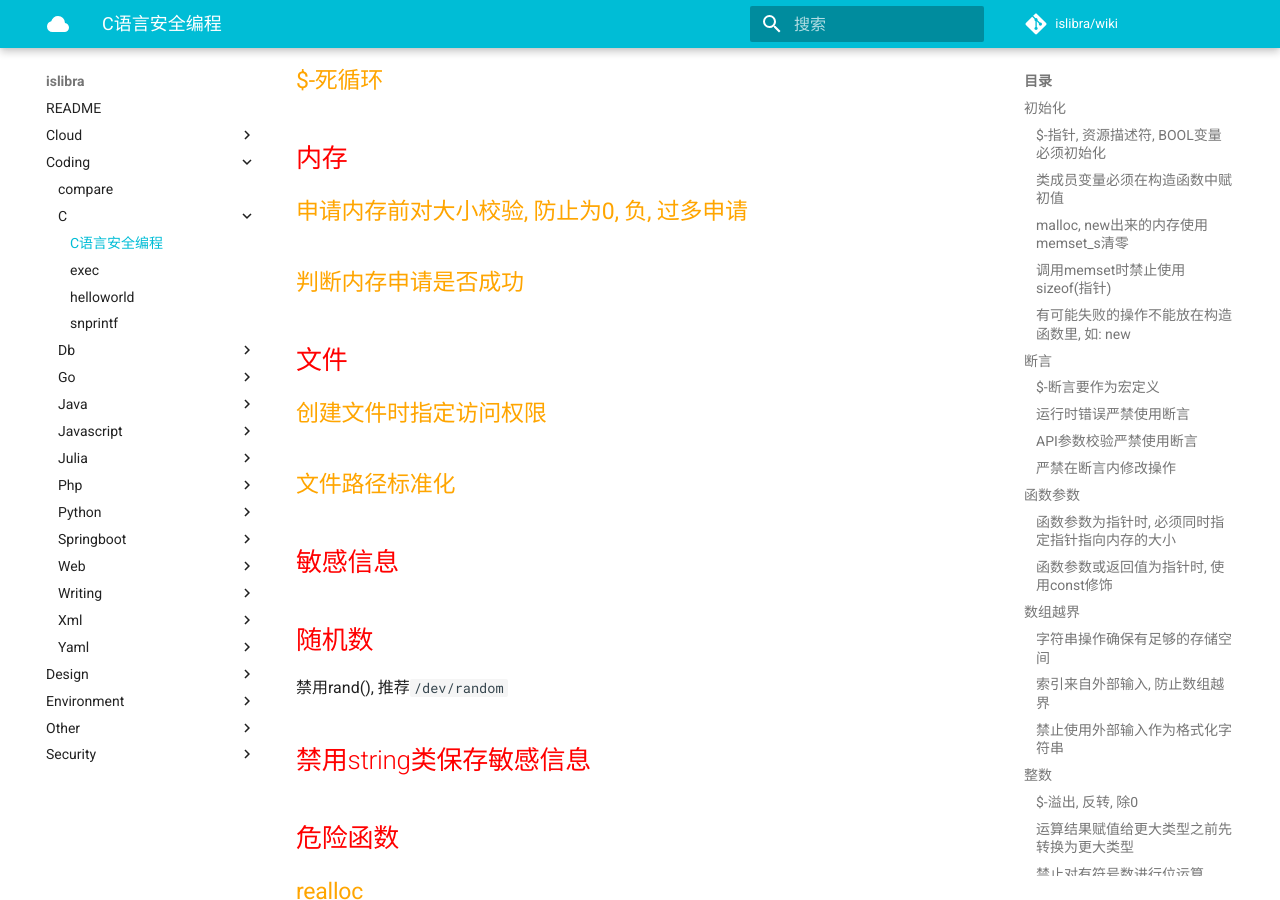
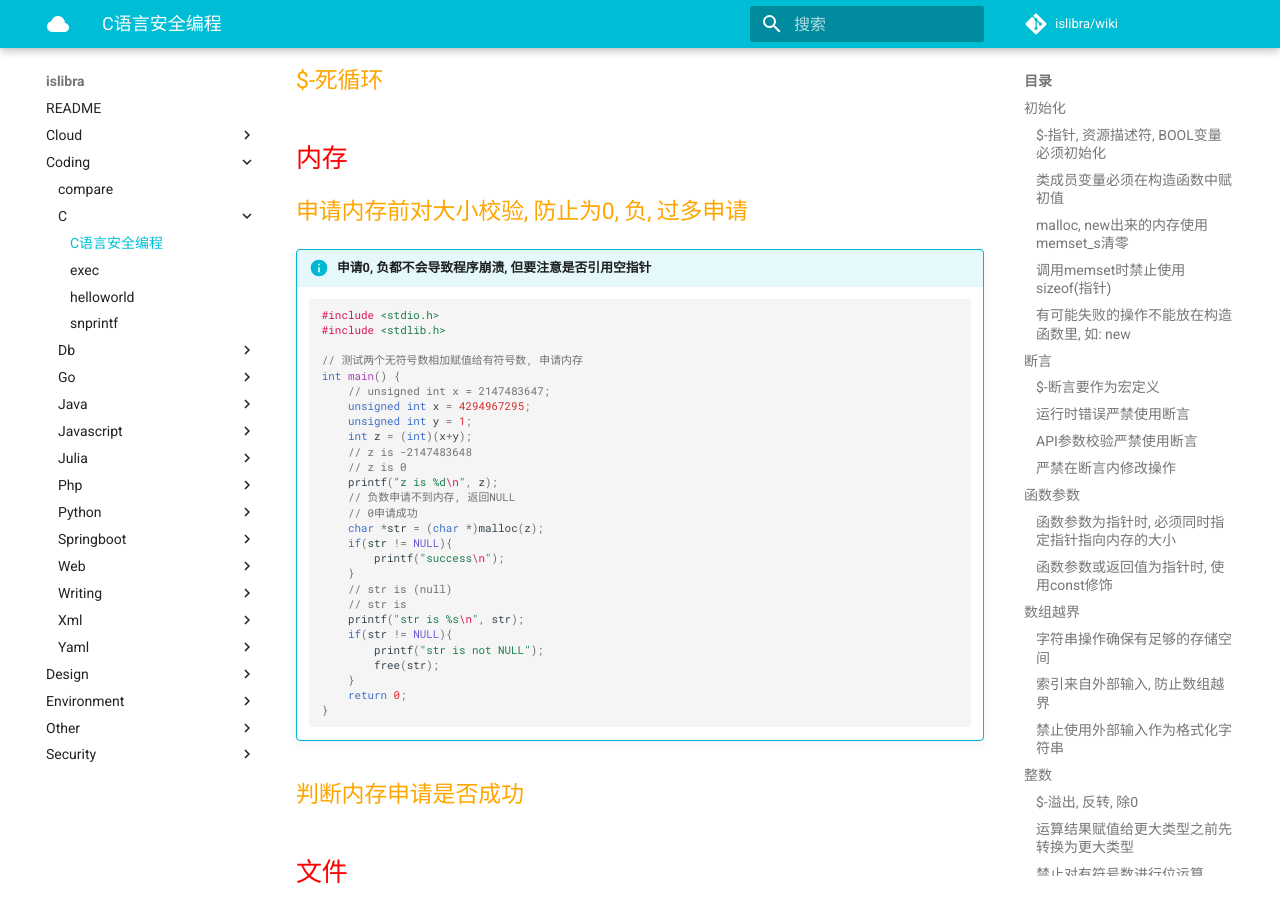
Before and after one commit to islibra/wiki, an MkDocs documentation site: the page built from docs/coding/c/C语言安全编程.md, in a window 1280 px wide and 900 px high, scrolled down 5345 px. Built offline with MkDocs 1.6.1 and Material for MkDocs 9.7.7, drawn with Linux system fonts in a browser that asks for light colours; comment, search, counter and statistics services are not loaded.

Commit message:
Update C语言安全编程.md

````diff
--- a/docs/coding/c/C语言安全编程.md
+++ b/docs/coding/c/C语言安全编程.md
@@ -261,6 +261,37 @@ printf("%llX\n", lla);
 
 ### 申请内存前对大小校验, 防止为0, 负, 过多申请
 
+!!! info "申请0, 负都不会导致程序崩溃, 但要注意是否引用空指针"
+    ```c
+    #include <stdio.h>
+    #include <stdlib.h>
+
+    // 测试两个无符号数相加赋值给有符号数, 申请内存
+    int main() {
+        // unsigned int x = 2147483647;
+        unsigned int x = 4294967295;
+        unsigned int y = 1;
+        int z = (int)(x+y);
+        // z is -2147483648
+        // z is 0
+        printf("z is %d\n", z);
+        // 负数申请不到内存, 返回NULL
+        // 0申请成功
+        char *str = (char *)malloc(z);
+        if(str != NULL){
+            printf("success\n");
+        }
+        // str is (null)
+        // str is
+        printf("str is %s\n", str);
+        if(str != NULL){
+            printf("str is not NULL");
+            free(str);
+        }
+        return 0;
+    }
+    ```
+
 ### 判断内存申请是否成功
 
 ## 文件
````
